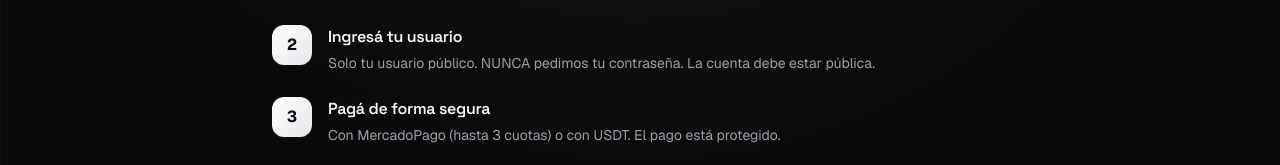
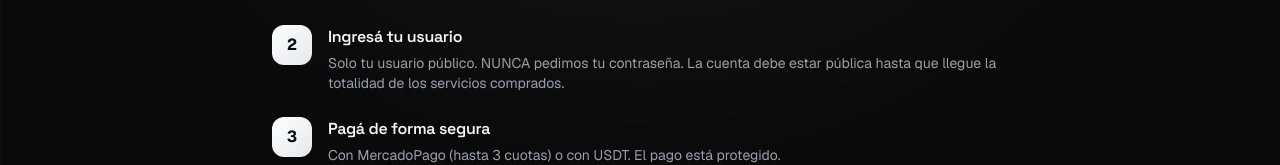
Before and after one commit to sbeatboliche-tech/topvi, a Next.js app: page /ar/como-funciona in a window 1280 px wide. Shown: the part 346-511 px from the top of the page. Built offline with nearby package versions, Linux system fonts and the light colour scheme; no server answers.

Commit message:
copy: aclarar que la cuenta debe estar publica hasta recibir todo (como-funciona)
Co-Authored-By: Claude Opus 4.8 <noreply@anthropic.com>

```diff
--- a/app/[locale]/como-funciona/page.tsx
+++ b/app/[locale]/como-funciona/page.tsx
@@ -8,7 +8,7 @@ const content = {
     sub: "Simple, rápido y sin riesgos para tu cuenta.",
     steps: [
       { title: "Elegí tu paquete", desc: "Seleccioná la calidad y la cantidad. El precio se calcula al instante." },
-      { title: "Ingresá tu usuario", desc: "Solo tu usuario público. NUNCA pedimos tu contraseña. La cuenta debe estar pública." },
+      { title: "Ingresá tu usuario", desc: "Solo tu usuario público. NUNCA pedimos tu contraseña. La cuenta debe estar pública hasta que llegue la totalidad de los servicios comprados." },
       { title: "Pagá de forma segura", desc: "Con MercadoPago (hasta 3 cuotas) o con USDT. El pago está protegido." },
       { title: "Recibís todo", desc: "La entrega total se completa en menos de 4 horas, de forma gradual y natural." },
       { title: "Garantía activa", desc: "Si algo cae durante el período de garantía (90 días), lo reponemos sin costo." },
```
